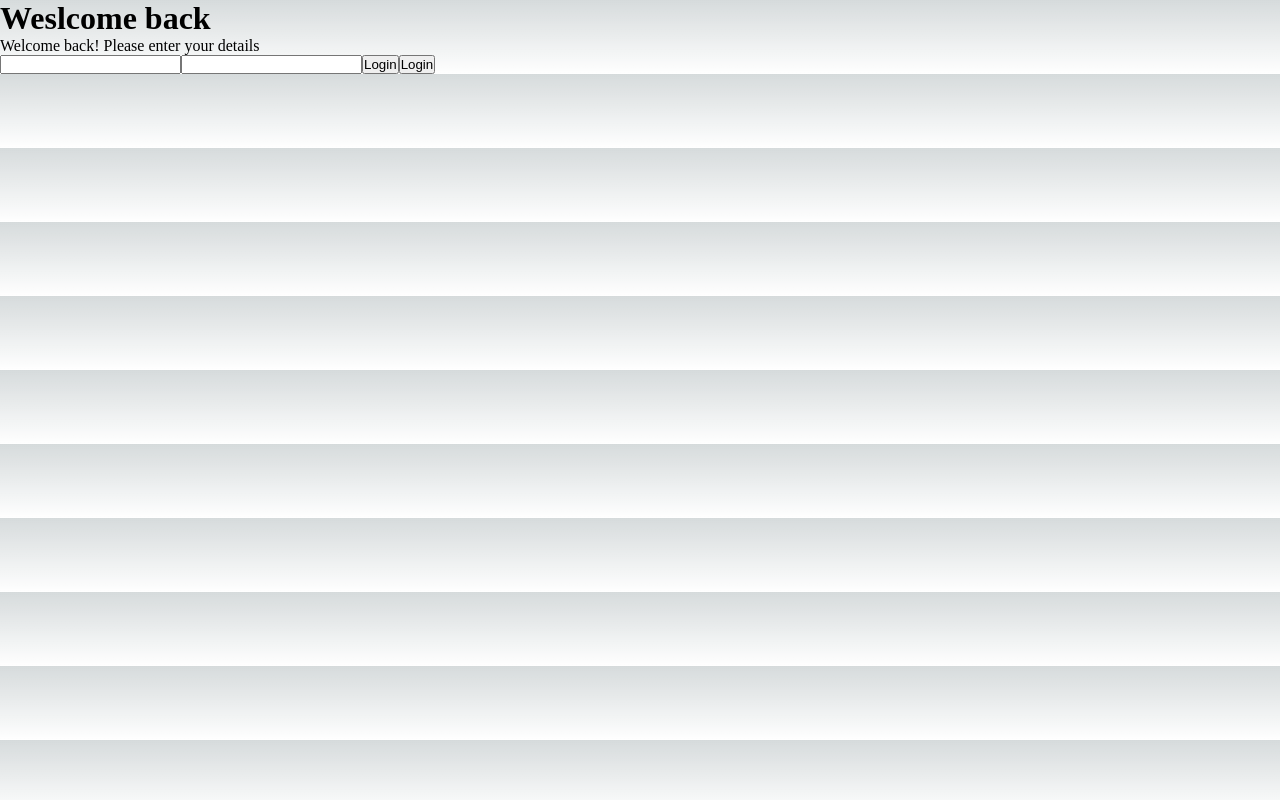
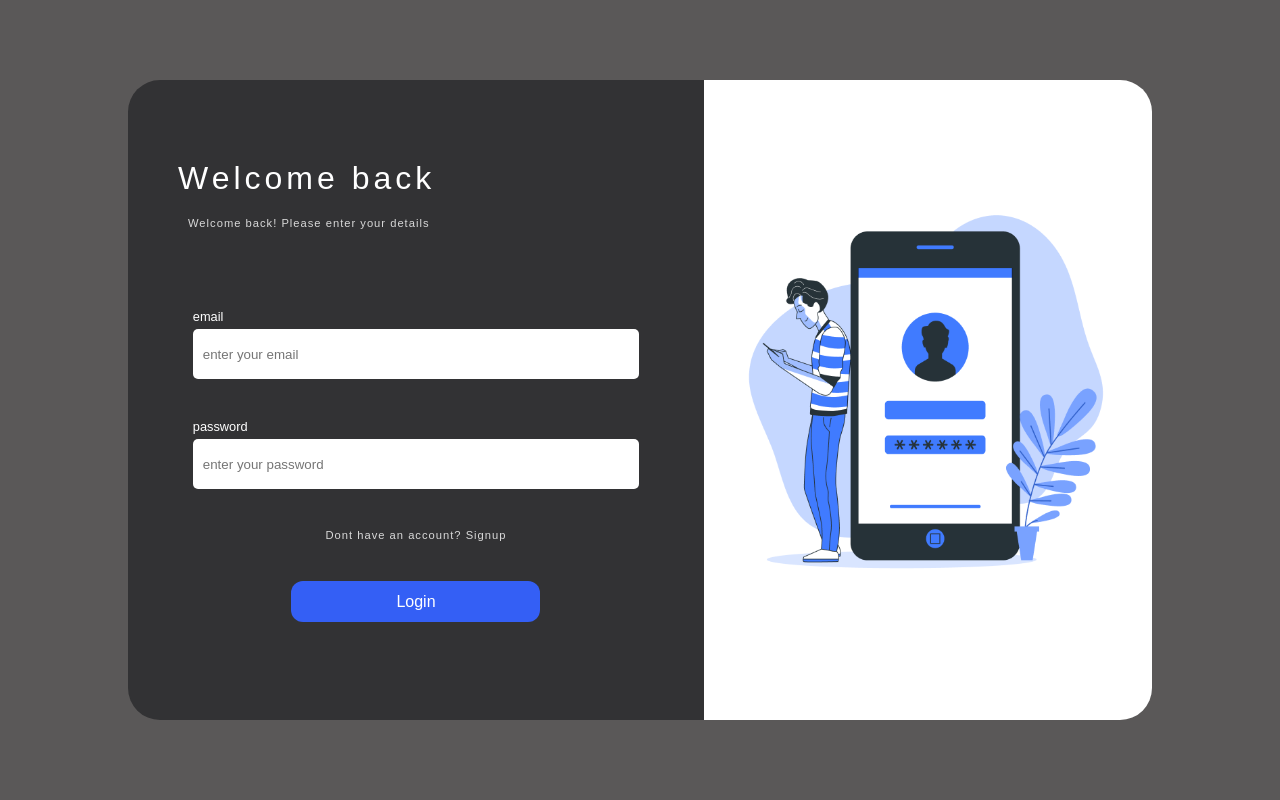
Before and after one commit to victoriamilans/Client-Next.js, a Next.js app: page /login in a window 1280 px wide. Built offline with nearby package versions, Linux system fonts and the light colour scheme.

Commit message:
feat/ create login components/style

```diff
--- a/package.json
+++ b/package.json
@@ -12,12 +12,14 @@
     "@types/node": "18.15.7",
     "@types/react": "18.0.29",
     "@types/react-dom": "18.0.11",
+    "@types/styled-components": "^5.1.26",
     "axios": "^1.3.4",
     "eslint": "8.36.0",
     "eslint-config-next": "13.2.4",
     "next": "13.2.4",
     "react": "18.2.0",
     "react-dom": "18.2.0",
+    "styled-components": "^5.3.9",
     "typescript": "5.0.2"
   }
 }
--- /dev/null
+++ b/src/components/LoginRegisterContainer/index.tsx
@@ -0,0 +1,13 @@
+import { StyledLoginResgisterPage } from "@/styles/loginRegisterPage";
+import Image from "next/image";
+
+export const LoginRegisterContainer = ({ children, props }: any) => {
+  return (
+    <StyledLoginResgisterPage>
+      <div className="leftContainer">{children}</div>
+      <div className="rightContainer">
+        <Image src={props} alt="image" />
+      </div>
+    </StyledLoginResgisterPage>
+  );
+};
--- a/src/pages/login.tsx
+++ b/src/pages/login.tsx
@@ -1,21 +1,32 @@
+import { LoginRegisterContainer } from "@/components/LoginRegisterContainer";
 import api from "@/services/api";
+import { StyledLoginForm } from "@/styles/LoginForm";
+import { StyledLoginRegisterButton } from "@/styles/LoginRegisterButton";
 import { IClientLogin, IProps } from "@/types";
 import { GetServerSideProps, NextPage } from "next";
+import login from "../assets/login.png";
 
 const LoginPage: NextPage<IProps> = () => {
   return (
     <>
-      <div>
-        <h1>Weslcome back</h1>
-        <span>Welcome back! Please enter your details</span>
-        <form>
-          <input type={"email"} id={"email"} />
-          <input type={"password"} id={"password"} />
-          <button>Login</button>
-          <button>Login</button>
-        </form>
-      </div>
-      <div></div>
+      <LoginRegisterContainer props={login}>
+        <h1>Welcome back</h1>
+        <span className="welcomeSpan">
+          Welcome back! Please enter your details
+        </span>
+        <StyledLoginForm>
+          <label>email</label>
+          <input type={"email"} id={"email"} placeholder="enter your email" />
+          <label>password</label>
+          <input
+            type={"password"}
+            id={"password"}
+            placeholder="enter your password"
+          />
+          <span>Dont have an account? Signup</span>
+          <StyledLoginRegisterButton>Login</StyledLoginRegisterButton>
+        </StyledLoginForm>
+      </LoginRegisterContainer>
     </>
   );
 };
--- /dev/null
+++ b/src/styles/LoginForm.ts
@@ -0,0 +1,45 @@
+import styled from "styled-components";
+
+export const StyledLoginForm = styled.form`
+  width: 90%;
+  height: 67%;
+
+  display: flex;
+  flex-direction: column;
+
+  display: flex;
+  align-self: center;
+
+  margin-top: 80px;
+
+  label {
+    font-size: 0.8rem;
+    margin-bottom: 5px;
+  }
+
+  input {
+    height: 50px;
+    padding: 10px;
+
+    border-radius: 5px;
+
+    margin-bottom: 40px;
+  }
+
+  span {
+    font-size: 0.7rem;
+    font-weight: 100;
+    color: var(--grey);
+    letter-spacing: 1px;
+
+    align-self: center;
+  }
+
+  @media (max-width: 800px) {
+    flex-direction: column;
+
+    input {
+      height: 40px;
+    }
+  }
+`;
--- /dev/null
+++ b/src/styles/LoginRegisterButton.ts
@@ -0,0 +1,23 @@
+import styled from "styled-components";
+
+export const StyledLoginRegisterButton = styled.form`
+  background-color: var(--blue);
+
+  width: 249px;
+  height: 41px;
+
+  border-radius: 12px;
+
+  align-self: center;
+
+  margin-top: 40px;
+
+  display: flex;
+  align-items: center;
+  justify-content: center;
+
+  @media (max-width: 800px) {
+    width: 70%;
+    max-width: 249px;
+  }
+`;
--- a/src/styles/globals.css
+++ b/src/styles/globals.css
@@ -1,107 +1,26 @@
-:root {
-  --max-width: 1100px;
-  --border-radius: 12px;
-  --font-mono: ui-monospace, Menlo, Monaco, 'Cascadia Mono', 'Segoe UI Mono',
-    'Roboto Mono', 'Oxygen Mono', 'Ubuntu Monospace', 'Source Code Pro',
-    'Fira Mono', 'Droid Sans Mono', 'Courier New', monospace;
-
-  --foreground-rgb: 0, 0, 0;
-  --background-start-rgb: 214, 219, 220;
-  --background-end-rgb: 255, 255, 255;
-
-  --primary-glow: conic-gradient(
-    from 180deg at 50% 50%,
-    #16abff33 0deg,
-    #0885ff33 55deg,
-    #54d6ff33 120deg,
-    #0071ff33 160deg,
-    transparent 360deg
-  );
-  --secondary-glow: radial-gradient(
-    rgba(255, 255, 255, 1),
-    rgba(255, 255, 255, 0)
-  );
-
-  --tile-start-rgb: 239, 245, 249;
-  --tile-end-rgb: 228, 232, 233;
-  --tile-border: conic-gradient(
-    #00000080,
-    #00000040,
-    #00000030,
-    #00000020,
-    #00000010,
-    #00000010,
-    #00000080
-  );
-
-  --callout-rgb: 238, 240, 241;
-  --callout-border-rgb: 172, 175, 176;
-  --card-rgb: 180, 185, 188;
-  --card-border-rgb: 131, 134, 135;
+* {
+  margin: 0;
+  padding: 0;
+  outline: none;
+  box-sizing: border-box;
+  border: none;
+  font-family: "poppins", sans-serif;
 }
 
-@media (prefers-color-scheme: dark) {
-  :root {
-    --foreground-rgb: 255, 255, 255;
-    --background-start-rgb: 0, 0, 0;
-    --background-end-rgb: 0, 0, 0;
-
-    --primary-glow: radial-gradient(rgba(1, 65, 255, 0.4), rgba(1, 65, 255, 0));
-    --secondary-glow: linear-gradient(
-      to bottom right,
-      rgba(1, 65, 255, 0),
-      rgba(1, 65, 255, 0),
-      rgba(1, 65, 255, 0.3)
-    );
-
-    --tile-start-rgb: 2, 13, 46;
-    --tile-end-rgb: 2, 5, 19;
-    --tile-border: conic-gradient(
-      #ffffff80,
-      #ffffff40,
-      #ffffff30,
-      #ffffff20,
-      #ffffff10,
-      #ffffff10,
-      #ffffff80
-    );
-
-    --callout-rgb: 20, 20, 20;
-    --callout-border-rgb: 108, 108, 108;
-    --card-rgb: 100, 100, 100;
-    --card-border-rgb: 200, 200, 200;
-  }
+button {
+  cursor: pointer;
 }
 
-* {
-  box-sizing: border-box;
-  padding: 0;
-  margin: 0;
+ul,
+ol,
+li {
+  list-style: none;
 }
 
-html,
-body {
-  max-width: 100vw;
-  overflow-x: hidden;
+:root {
+  --color-primary: #5a5858;
+  --color-primary-dark: #323234;
+  --blue: #345ff5;
+  --white: #ffffff;
+  --grey: #d9d9d9;
 }
-
-body {
-  color: rgb(var(--foreground-rgb));
-  background: linear-gradient(
-      to bottom,
-      transparent,
-      rgb(var(--background-end-rgb))
-    )
-    rgb(var(--background-start-rgb));
-}
-
-a {
-  color: inherit;
-  text-decoration: none;
-}
-
-@media (prefers-color-scheme: dark) {
-  html {
-    color-scheme: dark;
-  }
-}
--- /dev/null
+++ b/src/styles/loginRegisterPage.ts
@@ -0,0 +1,98 @@
+import styled from "styled-components";
+
+export const StyledLoginResgisterPage = styled.div`
+  background-color: var(--color-primary);
+
+  width: 100vw;
+  height: 100vh;
+
+  display: flex;
+  align-items: center;
+  align-content: center;
+  justify-content: center;
+
+  h1 {
+    font-weight: 100;
+    font-size: 48;
+    letter-spacing: 4px;
+  }
+
+  .leftContainer {
+    background-color: var(--color-primary-dark);
+
+    width: 45%;
+    height: 80%;
+    padding: 40px;
+
+    display: flex;
+    flex-direction: column;
+
+    border-radius: 32px 0 0 32px;
+
+    color: var(--white);
+
+    h1 {
+      margin: 40px 0 20px 10px;
+    }
+
+    .welcomeSpan {
+      font-size: 0.7rem;
+      font-weight: 100;
+      color: var(--grey);
+      letter-spacing: 1px;
+
+      margin: 0 0 0 20px;
+    }
+  }
+
+  .rightContainer {
+    background-color: var(--white);
+
+    width: 35%;
+    height: 80%;
+    padding: 40px;
+
+    border-radius: 0 32px 32px 0;
+
+    display: flex;
+    align-items: center;
+    justify-content: center;
+
+    img {
+      height: 80%;
+    }
+  }
+
+  @media (max-width: 1200px) {
+    flex-direction: column;
+
+    .rightContainer {
+      display: none;
+    }
+
+    .leftContainer {
+      border-radius: 32px;
+    }
+  }
+
+  @media (max-width: 800px) {
+    flex-direction: column;
+
+    .rightContainer {
+      display: none;
+    }
+
+    .leftContainer {
+      width: 100vw;
+      height: 100vh;
+
+      border-radius: 0;
+
+      padding: 20px;
+    }
+
+    h1 {
+      font-size: 1.7rem;
+    }
+  }
+`;
--- /dev/null
+++ b/src/styles/reset.css
@@ -0,0 +1,124 @@
+html,
+body,
+div,
+span,
+applet,
+object,
+iframe,
+h1,
+h2,
+h3,
+h4,
+h5,
+h6,
+p,
+blockquote,
+pre,
+a,
+abbr,
+acronym,
+address,
+big,
+cite,
+code,
+del,
+dfn,
+em,
+img,
+ins,
+kbd,
+q,
+s,
+samp,
+small,
+strike,
+strong,
+sub,
+sup,
+tt,
+var,
+b,
+u,
+i,
+center,
+dl,
+dt,
+dd,
+ol,
+ul,
+li,
+fieldset,
+form,
+label,
+legend,
+table,
+caption,
+tbody,
+tfoot,
+thead,
+tr,
+th,
+td,
+article,
+aside,
+canvas,
+details,
+embed,
+figure,
+figcaption,
+footer,
+header,
+hgroup,
+menu,
+nav,
+output,
+ruby,
+section,
+summary,
+time,
+mark,
+audio,
+video {
+  margin: 0;
+  padding: 0;
+  border: 0;
+  font-size: 100%;
+  font: inherit;
+  vertical-align: baseline;
+}
+/* HTML5 display-role reset for older browsers */
+article,
+aside,
+details,
+figcaption,
+figure,
+footer,
+header,
+hgroup,
+menu,
+nav,
+section {
+  display: block;
+}
+body {
+  line-height: 1;
+}
+ol,
+ul {
+  list-style: none;
+}
+blockquote,
+q {
+  quotes: none;
+}
+blockquote:before,
+blockquote:after,
+q:before,
+q:after {
+  content: "";
+  content: none;
+}
+table {
+  border-collapse: collapse;
+  border-spacing: 0;
+}
```
Also changed, not shown: src/pages/_app.tsx (+4 -3 lines), src/assets/login.png (added), 1 other file (tests, documents, lock files or other folders).
